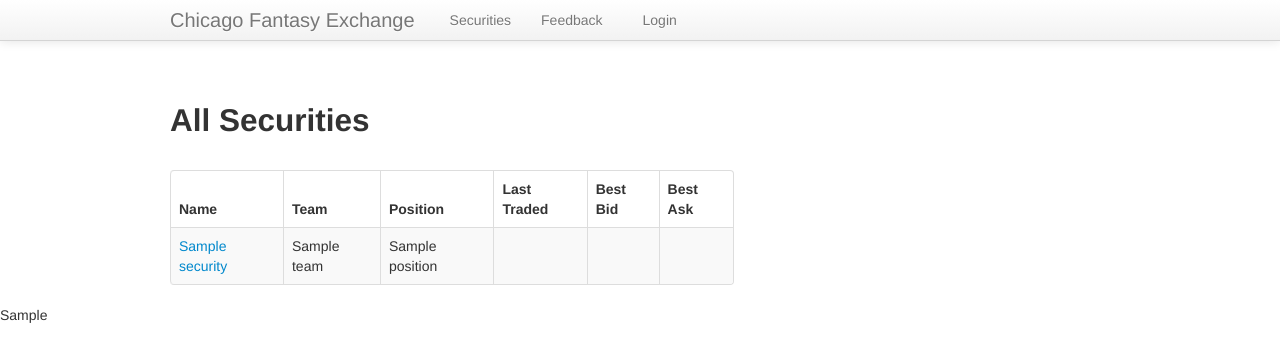
After one commit to tonyin/chifx, a Flask app: template application/templates/securities.html in a window 1280 px wide. The commit adds this page. Shown: the top 362 px of the page. Run offline with Flask 2, Linux system fonts and the light colour scheme; the template is opened without the code that fills it: most values are stand-ins (such as "Sample title", 1, 10 or a date in 2020); some libraries are stand-ins or nearby versions.

Commit message:
Merged all securities together.

```diff
--- a/application/templates/includes/nav.html
+++ b/application/templates/includes/nav.html
@@ -9,7 +9,7 @@
             <a class="brand" href="/">Chicago Fantasy Exchange</a>
             <div class="nav-collapse">
                 <ul class="nav">
-                    <li class="dropdown">
+                    <!--<li class="dropdown">
                         <a href="#" class="dropdown-toggle" data-toggle="dropdown">
                             Security
                             <b class="caret"></b>
@@ -19,6 +19,9 @@
                             <li><a href="{{ url_for('security', pos='rb') }}">Running Backs</a></li>
                             <li><a href="{{ url_for('security', pos='wr') }}">Wide Receivers</a></li>
                         </ul>
+                    </li>-->
+                    <li>
+                        <a href="{{ url_for('securities') }}">Securities</a>
                     </li>
                     <li>
 						{% if user[0] %}
--- /dev/null
+++ b/application/templates/securities.html
@@ -0,0 +1,44 @@
+{% extends "base.html" %}
+
+{% block style_block %}
+    <style type="text/css">
+        table.table { width: 60%; }
+    </style>
+{% endblock %}
+
+{% block content %}
+
+    <h2>All Securities</h2>
+    <div>&nbsp;</div>
+    <table class="table table-bordered table-striped">
+        <thead>
+            <tr>
+                <th>Name</th>
+                <th>Team</th>
+                <th>Position</th>
+                <th>Last Traded</th>
+                <th>Best Bid</th>
+                <th>Best Ask</th>
+            </tr>
+        </thead>
+        <tbody>
+            {% for p in securities %}
+            {% set p_id = p.key.id() %}
+            <tr>
+                <td>
+					<a href="{{ url_for('sec_info', pos=p.position, sec_id=p_id) }}">{{ p.name }}</a>
+				</td>
+                <td>{{ p.team }}</td>
+                <td>{{ p.position }}</td>
+                <td>&nbsp;</td>
+                <td>&nbsp;</td>
+                <td>&nbsp;</td>
+            </tr>
+            {% endfor %}
+        </tbody>
+    </table>
+
+{% endblock content %}
+
+{% block tail_script %}
+{% endblock tail_script %}
--- a/application/urls.py
+++ b/application/urls.py
@@ -20,6 +20,9 @@
 
 # Security
 app.add_url_rule('/security/<pos>', 'security', view_func=views.security)
+
+# Securities
+app.add_url_rule('/securities', 'securities', view_func=views.securities)
 
 # Security info
 app.add_url_rule('/security/<pos>/<int:sec_id>', 'sec_info', view_func=views.sec_info, methods=['GET', 'POST'])
```
Also changed, not shown: application/views.py (+7 -0 lines).
